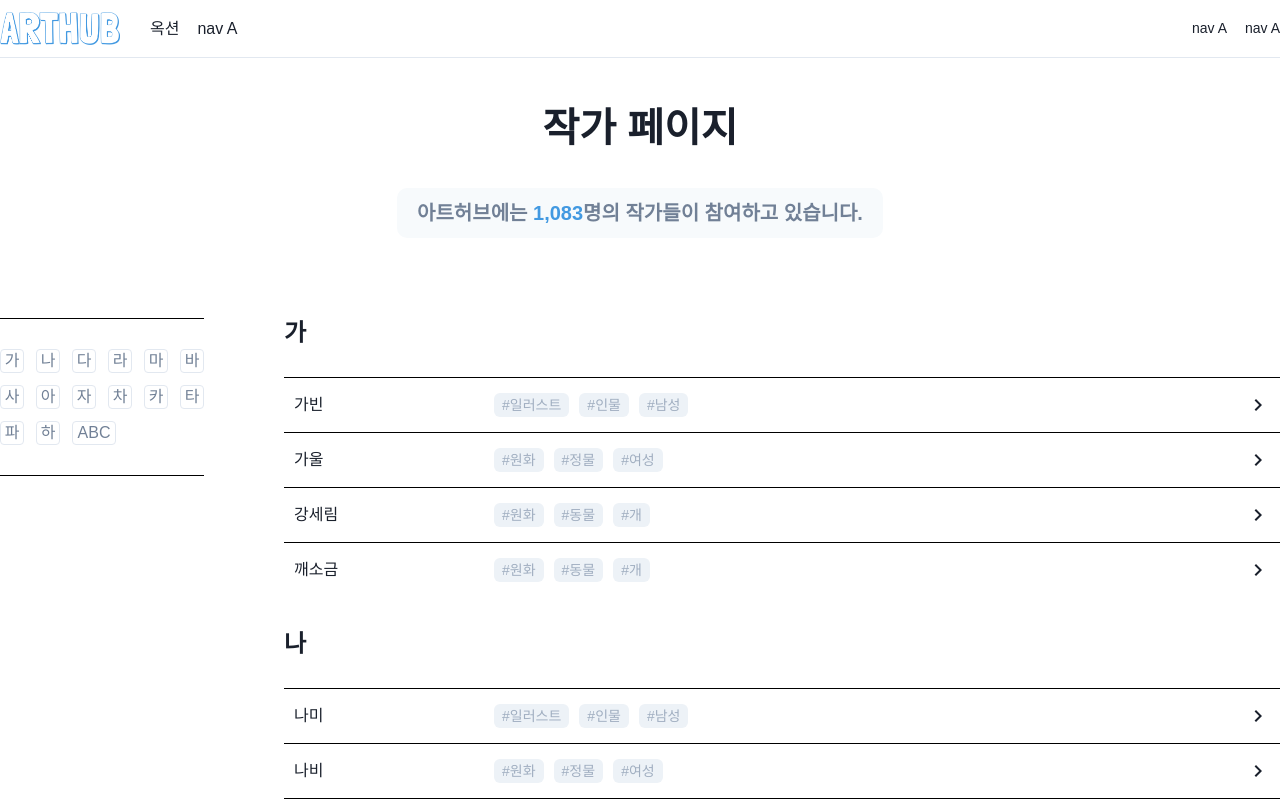
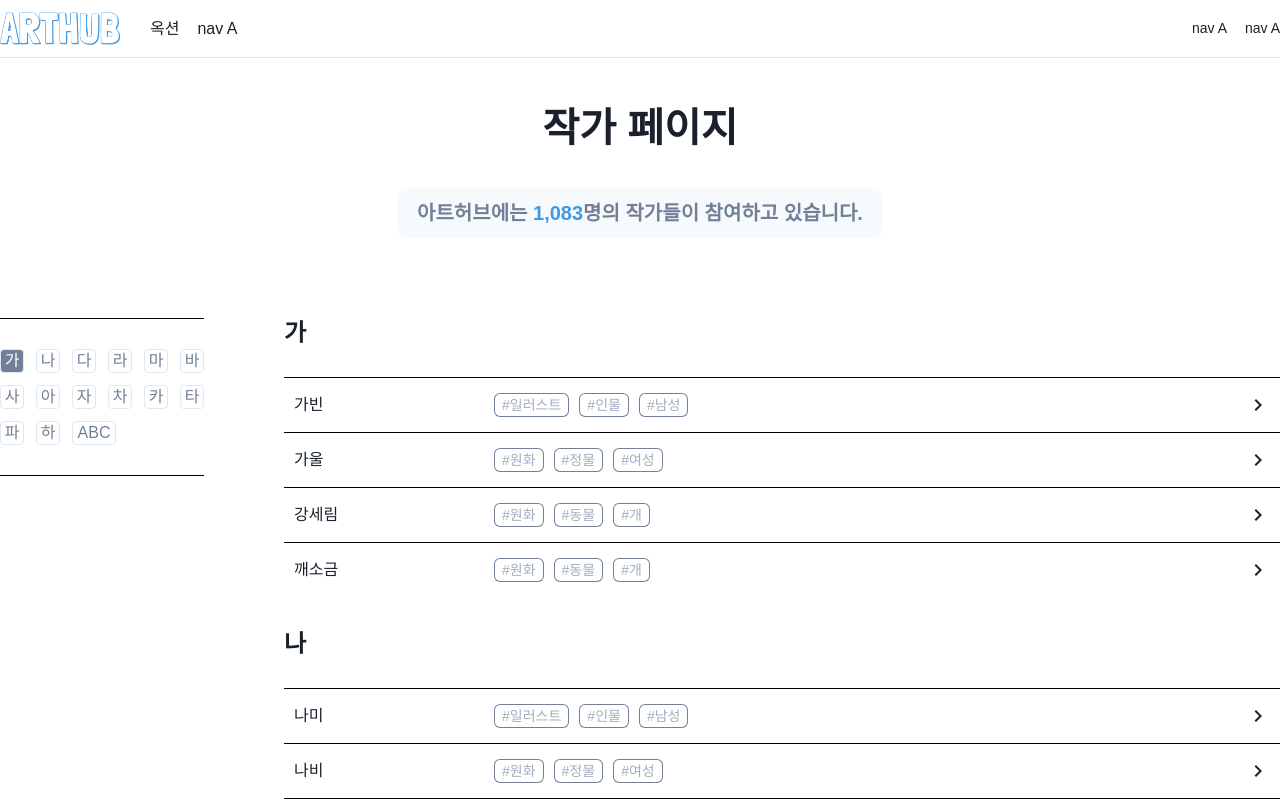
Before and after one commit to jinkook0126/arthub, a Next.js app: page /creators in a window 1280 px wide. Shown: the top 800 px of the page. Built offline with nearby package versions, Linux system fonts and the light colour scheme; a web font is replaced by a local one.

Commit message:
feat: 작가 페이지 hover 스타일

```diff
--- a/src/app/creators/_component/ArtistMainlist.tsx
+++ b/src/app/creators/_component/ArtistMainlist.tsx
@@ -1,6 +1,7 @@
 'use client';
 
 import { Flex, Text, Box, Tag } from '@chakra-ui/react';
+import NextLink from 'next/link';
 import { ChevronRightIcon } from '@chakra-ui/icons';
 import { useEffect, useState } from 'react';
 import { ICreatorGroup } from '@/model/artist';
@@ -9,6 +10,7 @@ import mock from '../_lib/creators';
 const chosungList = ['가', '나', '다', '라', '마', '바', '사', '아', '자', '차', '카', '타', '파', '하', 'ABC'];
 
 function ArtistMainlist() {
+  const [selected, setSelected] = useState('가');
   const [artists, setArtist] = useState<ICreatorGroup[]>([]);
   const getChosungGroup = (char: string) => {
     const initialCode = char.charCodeAt(0) - 44032;
@@ -39,6 +41,9 @@ function ArtistMainlist() {
     ];
     const chosungIndex = Math.floor(initialCode / 588);
     return chosungMap[chosungIndex];
+  };
+  const onFilterClick = (filter: string) => {
+    setSelected(filter);
   };
   useEffect(() => {
     const result: ICreatorGroup[] = chosungList.map(item => ({ filter: item, lists: [] }));
@@ -89,15 +94,18 @@ function ArtistMainlist() {
       >
         {chosungList.map((item, idx) => (
           <Flex
+            as='button'
             key={`filter-${item}`}
+            bg={selected === item ? 'gray.500' : 'white'}
             minW={idx !== chosungList.length - 1 ? '24px' : '44px'}
             height='24px'
             justify='center'
             align='center'
             borderRadius='4px'
             borderWidth={1}
+            onClick={() => onFilterClick(item)}
           >
-            <Text color='gray.500' lineHeight='22px' fontSize='1rem'>
+            <Text color={selected === item ? 'white' : 'gray.500'} lineHeight='22px' fontSize='1rem'>
               {item}
             </Text>
           </Flex>
@@ -115,6 +123,8 @@ function ArtistMainlist() {
               <Flex flexDir='column'>
                 {item.lists.map((creator, idx) => (
                   <Flex
+                    href='/'
+                    as={NextLink}
                     key={creator.creatorId}
                     justify='space-between'
                     align='center'
@@ -123,6 +133,8 @@ function ArtistMainlist() {
                     height={{ bae: 'unset', xl: '58px' }}
                     px='0.625rem'
                     borderColor='black'
+                    _hover={{ bg: 'black', color: 'white' }}
+                    role='group'
                   >
                     <Flex
                       align='center'
@@ -136,9 +148,10 @@ function ArtistMainlist() {
                       <Flex w='100%' gap='0.625rem' align='center'>
                         {creator.tags.map(tag => (
                           <Tag
+                            variant='outline'
+                            _groupHover={{ bg: 'gray.500', color: 'white' }}
                             key={`${creator.creatorId}-${tag}`}
                             size='md'
-                            colorScheme='gray'
                             fontWeight='regular'
                             color='gray.400'
                           >
```
